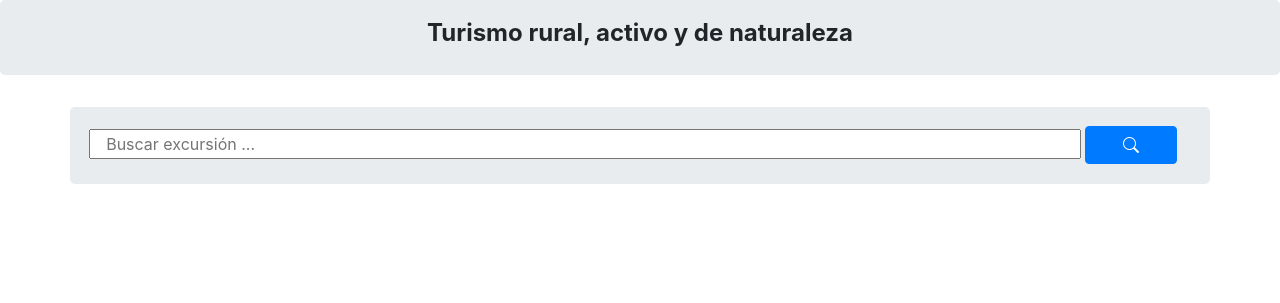
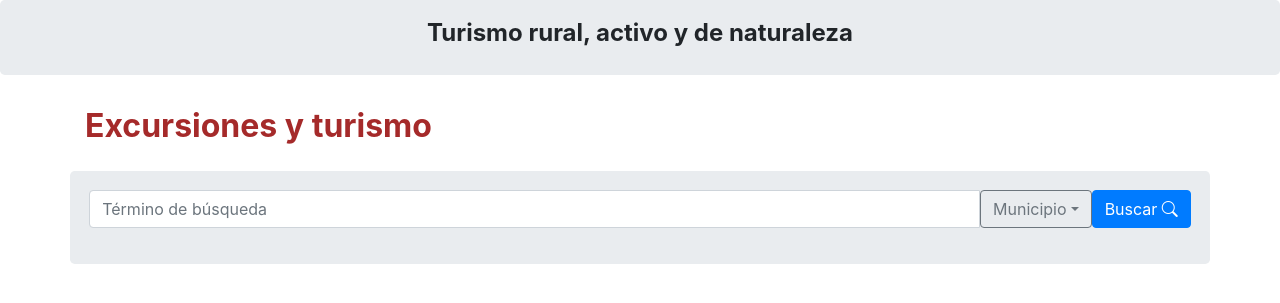
Before and after one commit to mjls130598/Senderos, a Django app: page /buscar in a window 1280 px wide. Shown: the part 142-445 px from the top of the page. Run offline with Django 3.2, Linux system fonts and the light colour scheme; data that the repository does not hold is empty; some libraries are stand-ins or nearby versions.

Commit message:
Modifica el formulario Close #17

```diff
--- a/rutas_granada/static/rutas_granada/css/buscar.css
+++ b/rutas_granada/static/rutas_granada/css/buscar.css
@@ -1,5 +1,4 @@
-.col-10 {
-    -ms-flex: 0 0 90%;
-    flex: 0 0 90%;
-    max-width: 90%;
+.titulo{
+    color:brown;
+    margin-bottom:2%;
 }
--- a/rutas_granada/templates/rutas_granada/buscar.html
+++ b/rutas_granada/templates/rutas_granada/buscar.html
@@ -5,11 +5,30 @@
     <link rel="stylesheet" href="{% static 'rutas_granada/css/buscar.css'%}">
     <link rel="stylesheet" href="https://cdn.jsdelivr.net/npm/bootstrap-icons@1.4.1/font/bootstrap-icons.css">
 {% endblock %}
+
 {% block content %}
+<div class="container titulo">
+    <h2 class="font-weight-bold">Excursiones y turismo</h2>
+</div>
+
 <div class = "container jumbotron buscador">
     <form class = "buscador-formulario">
-        <input type="text" class="col-10" placeholder="Buscar excursión ..." name="">
-        <button class="col-1 btn btn-primary"><i class="bi bi-search"></i></button>
+        <div class="input-group mb-3">
+            <input type="text" class="form-control" placeholder="Término de búsqueda" aria-label="Término de búsqueda" aria-describedby="buscador">
+            <button class="btn btn-outline-secondary dropdown-toggle" type="button" data-toggle="dropdown" aria-haspopup="true" aria-expanded="false">Municipio</button>
+            <div class="dropdown-menu">
+                <a class="dropdown-item" href="#">Alcudia</a>
+                <a class="dropdown-item" href="#">Esfiliana</a>
+                <a class="dropdown-item" href="#">Guadix</a>
+                <a class="dropdown-item" href="#">Granada</a>
+                <a class="dropdown-item" href="#">Órgiva</a>
+                <a class="dropdown-item" href="#">Puente Genil</a>
+                <a class="dropdown-item" href="#">Turón</a>
+                <div role="separator" class="dropdown-divider"></div>
+                <a class="dropdown-item" href="#">Otro</a>
+            </div>
+            <button class="btn btn-primary pull-right" type="button">Buscar <i class="bi bi-search"></i></button>
+        </div>
     </form>
 </div>
     <div class="container excursiones">
```
